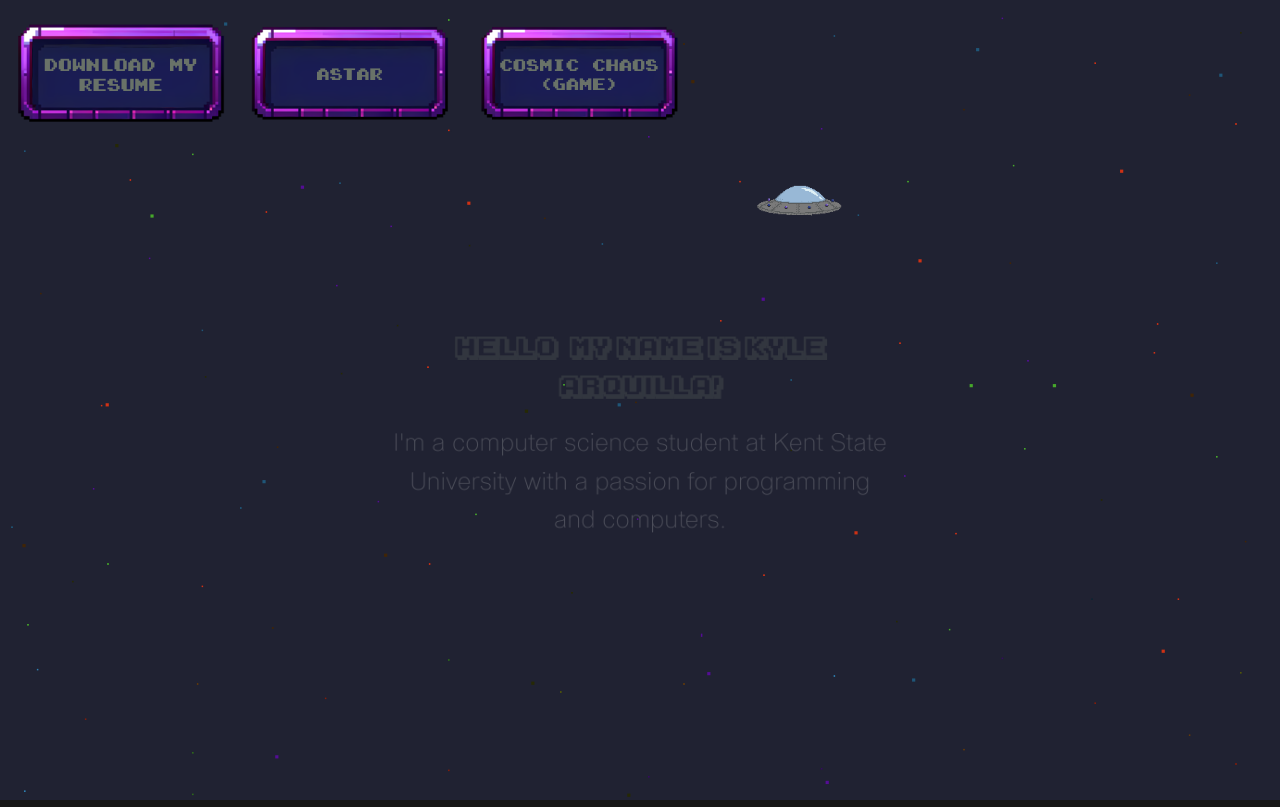
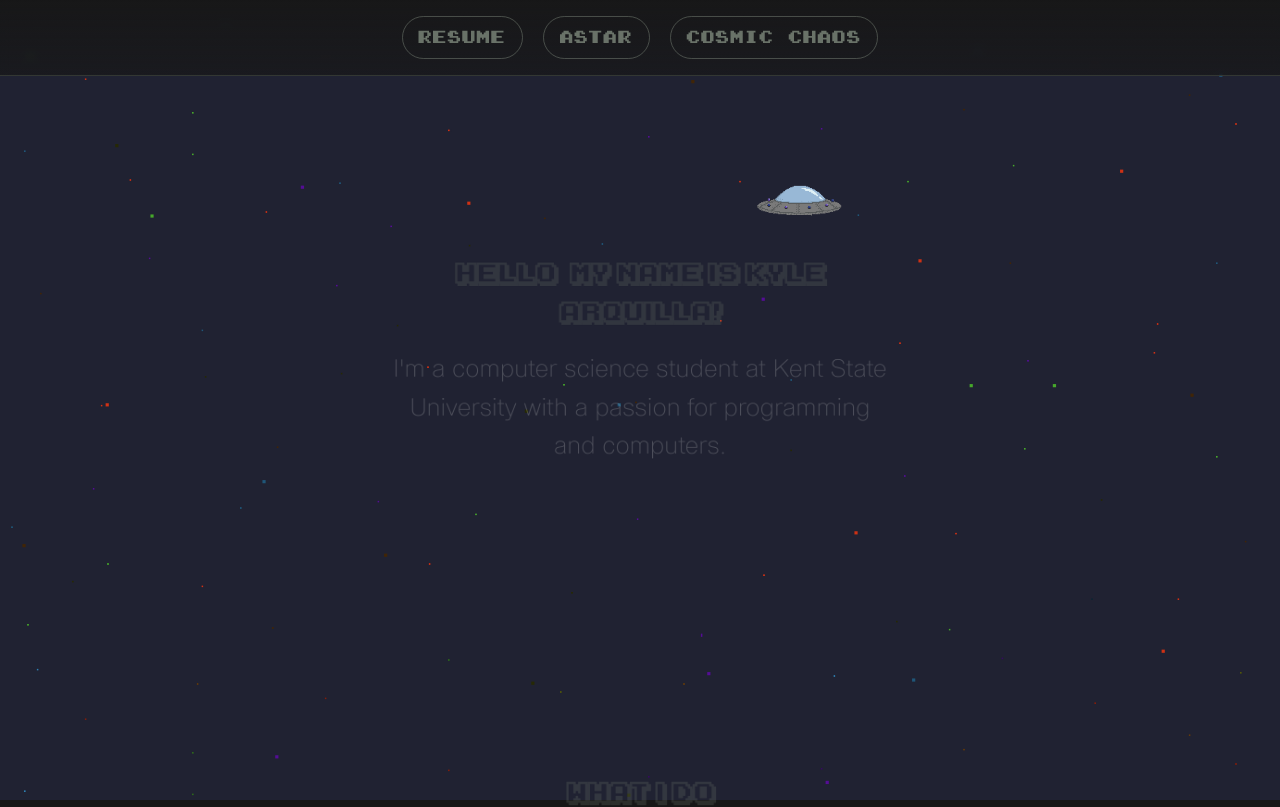
Before and after one commit to Karquilla/website, a Next.js app: page / in a window 1280 px wide. Shown: the top 807 px of the page. Built offline with nearby package versions, Linux system fonts and the light colour scheme.

Commit message:
header buttons replaced

```diff
--- a/src/app/app.module.css
+++ b/src/app/app.module.css
@@ -49,6 +49,44 @@
   font-family: var(--font-sublima-bold), sans-serif !important;
 }
 
+.navBanner {
+  position: sticky;
+  top: 0;
+  z-index: 20;
+  padding: 16px 24px;
+  background: linear-gradient(
+    180deg,
+    rgba(23, 23, 23, 0.95) 0%,
+    rgba(23, 23, 23, 0.7) 100%
+  );
+  border-bottom: 1px solid rgba(105, 114, 104, 0.35);
+  backdrop-filter: blur(4px);
+}
+
+.navLinks {
+  display: flex;
+  justify-content: center;
+  gap: 20px;
+  flex-wrap: wrap;
+}
+
+.navLink {
+  color: #697268;
+  font-family: var(--font-arcade-k), sans-serif;
+  font-size: 14px;
+  letter-spacing: 0.04em;
+  text-transform: uppercase;
+  border: 1px solid rgba(105, 114, 104, 0.6);
+  border-radius: 999px;
+  padding: 10px 16px;
+  transition: color 0.2s ease, border-color 0.2s ease, background-color 0.2s ease;
+}
+
+.navLink:hover {
+  color: #d3d5d4;
+  border-color: #d3d5d4;
+  background-color: rgba(105, 114, 104, 0.2);
+}
 
 /* Centers the top header/buttons vertically in the viewport */
 .hero {
--- a/src/app/page.tsx
+++ b/src/app/page.tsx
@@ -1,6 +1,6 @@
 'use client';
 import ParallaxBackground from '@/components/ParallaxSpace';
-import ButtonSetHome from '@/components/ButtonsHome';
+import Link from 'next/link';
 
 import styles from '../app/app.module.css';
 import { Analytics } from "@vercel/analytics/react"
@@ -17,8 +17,18 @@ const Page = () => {
 
     <ParallaxBackground>
 
-        <header>
-          <ButtonSetHome />
+        <header className={styles.navBanner}>
+          <nav className={styles.navLinks}>
+            <a href="/Kyle_Arquilla_Resume.pdf" download="/Kyle_Arquilla_Resume.pdf" className={styles.navLink}>
+              Resume
+            </a>
+            <Link href="/AStar" className={styles.navLink}>
+              AStar
+            </Link>
+            <a href="https://karquilla.github.io/UFO-game/" className={styles.navLink}>
+              Cosmic Chaos
+            </a>
+          </nav>
         </header>
       <section className={styles.hero}>
 
```
